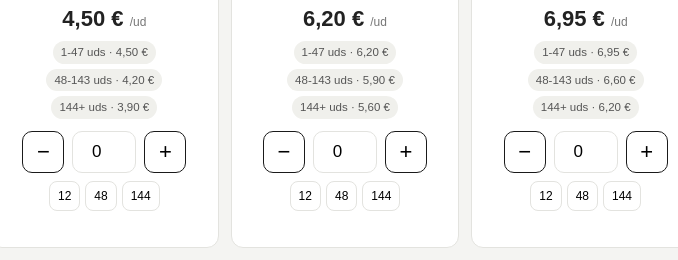
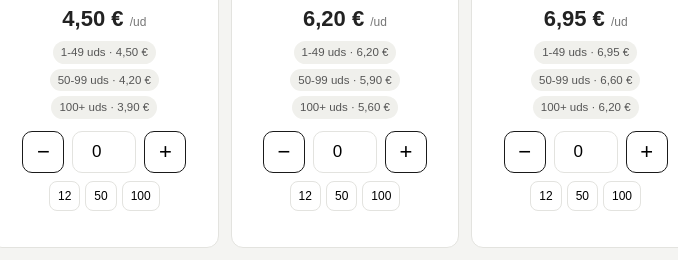
Before and after one commit to shadestash/pedido-mayorista, a plain HTML site: page particulares/index.html in a window 1280 px wide. Shown: the part 539-799 px from the top of the page, 116-794 px from the left. Drawn offline with Linux system fonts and the light colour scheme.

Commit message:
Carrito personalizado: tramos 1-49, 50-99 y 100+
Co-Authored-By: Claude Sonnet 5.5 <noreply@anthropic.com>

```diff
--- a/particulares/index.html
+++ b/particulares/index.html
@@ -173,7 +173,7 @@
 <script>
 var WHATSAPP = "34623828800";
 // Versión particulares: precios propios, sin flujo n8n; el pedido se envía por WhatsApp.
-var T_TIENDA = [1, 48, 144];
+var T_TIENDA = [1, 50, 100];
 var T_DIST = [48, 144, 500];
 var PRODUCTOS = [
   { id: "mechero", img: "../img/mechero.jpg", n: "Mechero", d: "Objeto cotidiano con compartimento oculto.", t: [4.50, 4.20, 3.90], dist: [3.50, 3.20, 3.00] },
@@ -191,7 +191,7 @@ var PRODUCTOS = [
 var qs = new URLSearchParams(location.search);
 var DIST = false;
 var UMB = DIST ? T_DIST : T_TIENDA;
-var RANGOS = DIST ? ["48-143", "144-499", "500+"] : ["1-47", "48-143", "144+"];
+var RANGOS = DIST ? ["48-143", "144-499", "500+"] : ["1-49", "50-99", "100+"];
 var PORTES = DIST ? 350 : 150;
 var qty = {};
 var $ = function (id) { return document.getElementById(id); };
@@ -209,7 +209,7 @@ function pinta() {
     div.className = "card" + (p.agotado ? " agot" : ""); div.id = "c_" + p.id;
     if (!precios) { div.innerHTML = "" + (p.tag ? "<span class='tag" + (p.id === "sanexxl" ? " big" : "") + "'>" + p.tag + "</span>" : "") + "<img class='ph' src='" + p.img + "' alt='" + p.n + "' loading='lazy'" + (p.imgs ? " data-imgs='" + p.imgs.join("|") + "' title='Toca para ver más fotos' style='cursor:pointer'" : "") + "><h3>" + p.n + "</h3><div class='d'>" + p.d + (p.imgs ? " <small>Toca la foto para ver más.</small>" : "") + "</div><div class='na'>" + (p.agotado ? "<b>Agotado temporalmente.</b> Escríbenos por WhatsApp +34 623 82 88 00 y te avisamos cuando vuelva a haber stock." : "Precio de distribuidor por confirmar. Escríbenos por WhatsApp +34 623 82 88 00.") + "</div>"; cont.appendChild(div); return; }
     var chips = precios.map(function (v, i) { return "<span class='chip' id='t_" + p.id + "_" + i + "'>" + RANGOS[i] + " uds · " + fmt(v) + "</span>"; }).join("");
-    var rap = (DIST ? [48, 144, 500] : [12, 48, 144]).map(function (r) { return "<button type='button' data-id='" + p.id + "' data-set='" + r + "'>" + r + "</button>"; }).join("");
+    var rap = (DIST ? [48, 144, 500] : [12, 50, 100]).map(function (r) { return "<button type='button' data-id='" + p.id + "' data-set='" + r + "'>" + r + "</button>"; }).join("");
     div.innerHTML = "" + (p.tag ? "<span class='tag" + (p.id === "sanexxl" ? " big" : "") + "'>" + p.tag + "</span>" : "") + "<img class='ph' src='" + p.img + "' alt='" + p.n + "' loading='lazy'" + (p.imgs ? " data-imgs='" + p.imgs.join("|") + "' title='Toca para ver más fotos' style='cursor:pointer'" : "") + "><h3>" + p.n + "</h3><div class='d'>" + p.d + (p.imgs ? " <small>Toca la foto para ver más.</small>" : "") + "</div><div class='price' id='p_" + p.id + "'>" + fmt(precios[0]) + " <small>/ud</small></div><div class='chips'>" + chips + "</div>" +
       "<div class='qty'><button type='button' class='pm' data-id='" + p.id + "' data-d='-1' aria-label='Quitar uno'>−</button><input type='number' min='0' inputmode='numeric' id='q_" + p.id + "' value='0'><button type='button' class='pm' data-id='" + p.id + "' data-d='1' aria-label='Añadir uno'>+</button><div class='quick'>" + rap + "</div></div><div class='line' id='l_" + p.id + "'></div>";
     cont.appendChild(div);
```
